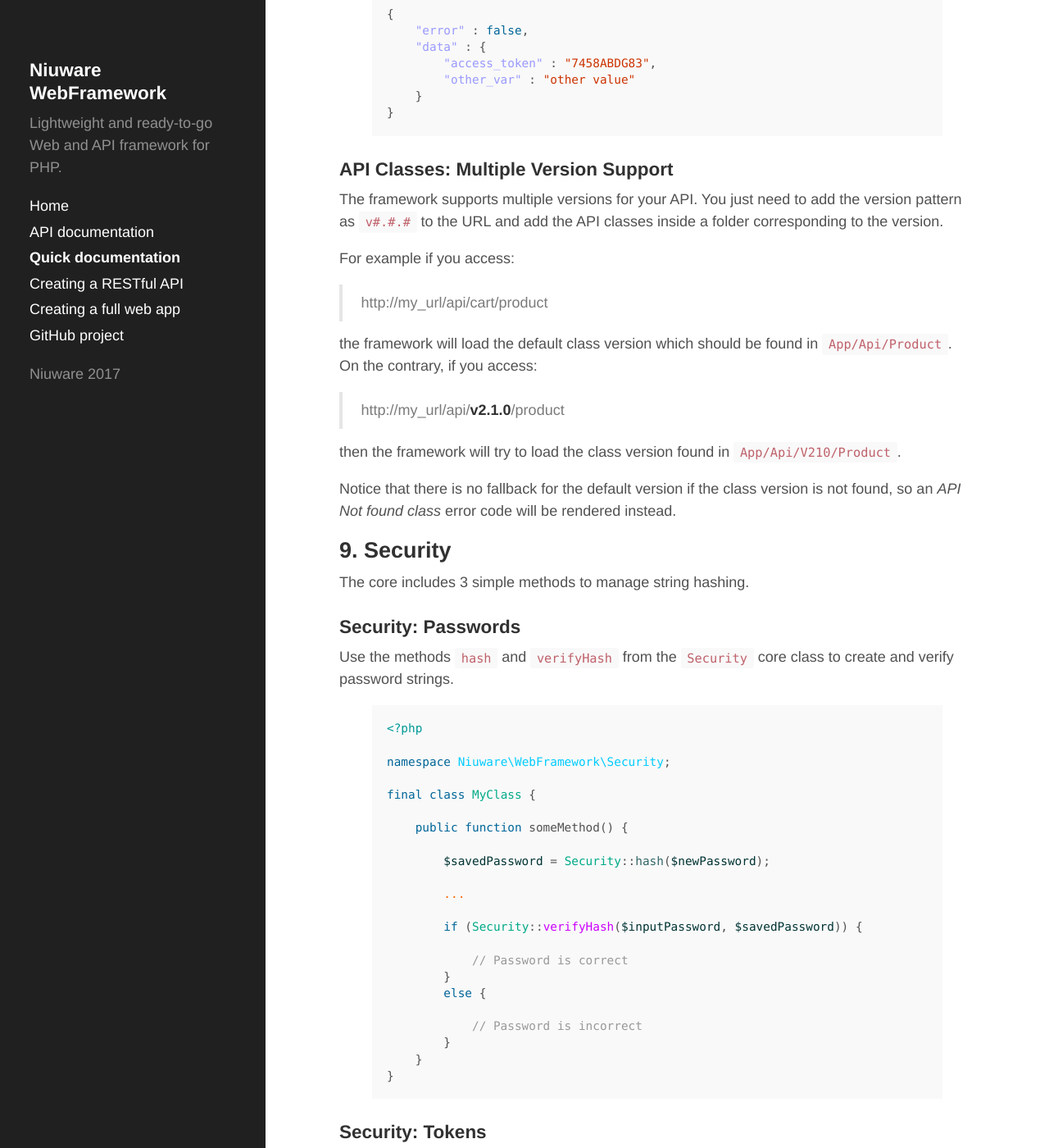
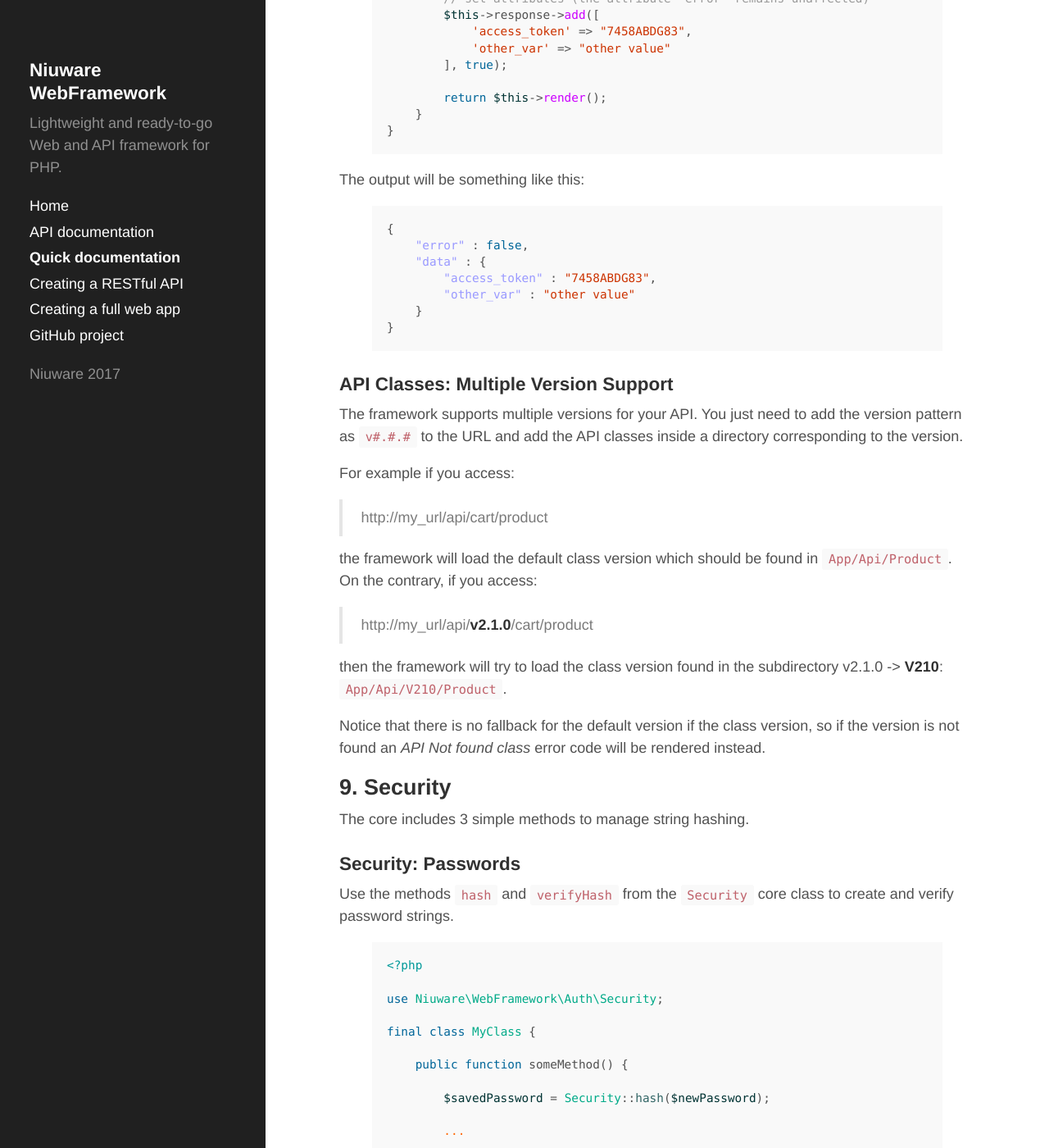
Before and after one commit to niuware/niuware.github.io, a Jekyll site: the page built from quick-docs.md, in a window 1280 px wide and 1400 px high, scrolled down 36327 px. Shown: the whole window at 82% size. Built offline with Jekyll 4.4.1, drawn with Linux system fonts in a browser that asks for light colours; some of the changed text lies outside the part shown.

Commit message:
Updated with refreshed core class paths

```diff
--- a/quick-docs.md
+++ b/quick-docs.md
@@ -99,7 +99,7 @@ The following table shows the application constants that you need to configure:
         <tr>
             <td>BASE_PATH</td>
             <td>
-                If your BASE_URL has a sub path (subfolder), write it here.<br />
+                If your BASE_URL has a sub path (subdirectory), write it here.<br />
                 For example: If BASE_URL is http://my_url.com/ then BASE_PATH should be '/'.<br />
                 If BASE_URL is http://my_url.com/<strong>sub_domain/</strong> then BASE_PATH should be <strong>sub_domain/</strong> <br />
                 <strong>Should include the trailing slash.</strong>
@@ -515,7 +515,8 @@ Now the `Cart` controller class will be called when a user access this path, but
 
 namespace App\Controllers;
 
-use Niuware\WebFramework\Controller;
+use Niuware\WebFramework\Application\Controller;
+use Niuware\WebFramework\Http\HttpRequest;
 
 final class Cart extends Controller {
 
@@ -542,7 +543,8 @@ It is easy to restrict the HTTP protocol that a Controller class can accept. For
 
 namespace App\Controllers;
 
-use Niuware\WebFramework\Controller;
+use Niuware\WebFramework\Application\Controller;
+use Niuware\WebFramework\Http\HttpRequest;
 
 final class Cart extends Controller {
 
@@ -759,7 +761,8 @@ For this is as easy as instance an object of the Controller class you want.
 
 namespace App\Controllers;
 
-use Niuware\WebFramework\Controller;
+use Niuware\WebFramework\Application\Controller;
+use Niuware\WebFramework\Http\HttpRequest;
 
 final class Cart extends Controller {
 
@@ -788,7 +791,8 @@ If you want to redirect the browser, call the `render` method with the name of t
 
 namespace App\Controllers;
 
-use Niuware\WebFramework\Controller;
+use Niuware\WebFramework\Application\Controller;
+use Niuware\WebFramework\Http\HttpRequest;
 
 final class Cart extends Controller {
 
@@ -812,8 +816,9 @@ A Controller can also render a JSON response (like an API class) instead of a vi
 
 namespace App\Controllers;
 
-use Niuware\WebFramework\Controller;
-use Niuware\WebFramework\Response;
+use Niuware\WebFramework\Application\Controller;
+use Niuware\WebFramework\Http\HttpRequest;
+use Niuware\WebFramework\Http\Response;
 
 final class Cart extends Controller {
 
@@ -922,7 +927,8 @@ we can simply call the `render` method as this:
 
 namespace App\Controllers;
 
-use Niuware\WebFramework\Controller;
+use Niuware\WebFramework\Application\Controller;
+use Niuware\WebFramework\Http\HttpRequest;
 
 final class Cart extends Controller {
 
@@ -1290,8 +1296,9 @@ The Niuware WebFramework comes with a default configuration for auto logging a u
 
 namespace App\Controllers;
 
-use Niuware\WebFramework\Controller;
-use Niuware\WebFramework\Auth;
+use Niuware\WebFramework\Application\Controller;
+use Niuware\WebFramework\Http\HttpRequest;
+use Niuware\WebFramework\Auth\Auth;
 
 final class Login extends Controller {
 
@@ -1316,8 +1323,9 @@ You can implement the authentication in any controller you want by using the `Au
 
 namespace App\Controllers;
 
-use Niuware\WebFramework\Controller;
-use Niuware\WebFramework\Auth;
+use Niuware\WebFramework\Application\Controller;
+use Niuware\WebFramework\Http\HttpRequest;
+use Niuware\WebFramework\Auth\Auth;
 
 final class MyController extends Controller {
 
@@ -1344,8 +1352,9 @@ To verify if a user has logged in to your Web application use the following meth
 
 namespace App\Controllers;
 
-use Niuware\WebFramework\Controller;
-use Niuware\WebFramework\Auth;
+use Niuware\WebFramework\Application\Controller;
+use Niuware\WebFramework\Http\HttpRequest;
+use Niuware\WebFramework\Auth\Auth;
 
 final class MyController extends Controller {
 
@@ -1381,8 +1390,9 @@ For adding and removing values to the current session, the `Auth` class contains
 
 namespace App\Controllers;
 
-use Niuware\WebFramework\Controller;
-use Niuware\WebFramework\Auth;
+use Niuware\WebFramework\Application\Controller;
+use Niuware\WebFramework\Http\HttpRequest;
+use Niuware\WebFramework\Auth\Auth;
 
 final class MyController extends Controller {
 
@@ -1430,8 +1440,9 @@ You can easily destroy all custom values using the Auth class method `destroy`.
 
 namespace App\Controllers;
 
-use Niuware\WebFramework\Controller;
-use Niuware\WebFramework\Auth;
+use Niuware\WebFramework\Application\Controller;
+use Niuware\WebFramework\Http\HttpRequest;
+use Niuware\WebFramework\Auth\Auth;
 
 final class MyController extends Controller {
 
@@ -1492,8 +1503,9 @@ Then you can access them in `Controller` classes as follows:
 
 namespace App\Controllers;
 
-use Niuware\WebFramework\Controller;
-use Niuware\WebFramework\Helper;
+use Niuware\WebFramework\Application\Controller;
+use Niuware\WebFramework\Http\HttpRequest;
+use Niuware\WebFramework\Application\Helper;
 
 final class MyController extends Controller {
 
@@ -1544,7 +1556,8 @@ When you want to access your custom class remember to use the namespace `App\Hel
 
 namespace App\Controllers;
 
-use Niuware\WebFramework\Controller;
+use Niuware\WebFramework\Application\Controller;
+use Niuware\WebFramework\Http\HttpRequest;
 use App\Helpers;
 
 final class MyController extends Controller {
@@ -1842,7 +1855,7 @@ The output will be something like this:
 <a name="api-multiple"></a>
 ### API Classes: Multiple Version Support
 
-The framework supports multiple versions for your API. You just need to add the version pattern as `v#.#.#` to the URL and add the API classes inside a folder corresponding to the version.
+The framework supports multiple versions for your API. You just need to add the version pattern as `v#.#.#` to the URL and add the API classes inside a directory corresponding to the version.
 
 For example if you access:
 
@@ -1850,11 +1863,11 @@ For example if you access:
 
 the framework will load the default class version which should be found in `App/Api/Product`. On the contrary, if you access:
 
-> http://my_url/api/**v2.1.0**/product
-
-then the framework will try to load the class version found in `App/Api/V210/Product`.
-
-Notice that there is no fallback for the default version if the class version is not found, so an *API Not found class* error code will be rendered instead.
+> http://my_url/api/**v2.1.0**/cart/product
+
+then the framework will try to load the class version found in the subdirectory v2.1.0 -> **V210**: `App/Api/V210/Product`.
+
+Notice that there is no fallback for the default version if the class version, so if the version is not found an *API Not found class* error code will be rendered instead.
 
 <a name="security"></a>
 ## 9. Security
@@ -1869,7 +1882,7 @@ Use the methods `hash` and `verifyHash` from the `Security` core class to create
 {% highlight php %}
 <?php
 
-namespace Niuware\WebFramework\Security;
+use Niuware\WebFramework\Auth\Security;
 
 final class MyClass {
 
@@ -1900,7 +1913,7 @@ Use the method `generateToken` from the `Security` core class to generate securi
 {% highlight php %}
 <?php
 
-namespace Niuware\WebFramework\Security;
+use Niuware\WebFramework\Auth\Security;
 
 final class MyClass {
 
@@ -1959,8 +1972,9 @@ If you want to implement the check manually in your controller you can either us
 
 namespace App\Controllers;
 
-use Niuware\WebFramework\Controller;
-use Niuware\WebFramework\Security;
+use Niuware\WebFramework\Application\Controller;
+use Niuware\WebFramework\Http\HttpRequest;
+use Niuware\WebFramework\Auth\Security;
 
 final class MyController extends Controller {
 
@@ -1983,8 +1997,9 @@ or use the `verifyCsrfToken` method of the `Security` core class where you can p
 
 namespace App\Controllers;
 
-use Niuware\WebFramework\Controller;
-use Niuware\WebFramework\Security;
+use Niuware\WebFramework\Application\Controller;
+use Niuware\WebFramework\Http\HttpRequest;
+use Niuware\WebFramework\Auth\Security;
 
 final class MyController extends Controller {
 
@@ -2063,8 +2078,9 @@ Controller:
 
 namespace App\Controllers;
 
-use Niuware\WebFramework\Controller;
-use Niuware\WebFramework\Security;
+use Niuware\WebFramework\Application\Controller;
+use Niuware\WebFramework\Http\HttpRequest;
+use Niuware\WebFramework\Auth\Security;
 
 final class MyController extends Controller {
 
@@ -2126,7 +2142,8 @@ The return value for the `save` method is an `Niuware\WebFramework\File` object,
 
 namespace App\Controllers;
 
-use Niuware\WebFramework\Controller;
+use Niuware\WebFramework\Application\Controller;
+use Niuware\WebFramework\Http\HttpRequest;
 
 final class MyController extends Controller {
 
@@ -2230,14 +2247,14 @@ Terminal mode:
 Web mode:
 > http://my_url/console/migrations/create
 
-This will create a new migration class in the `App/Migrations/Migrations` folder as `MigrationVersion_vTimestamp.php`. Notice the MigrationVersion part of the file as you can use this number for targetting commands suchs as migrate and rollback. For example:
+This will create a new migration class in the `App/Migrations/Migrations` directory as `MigrationVersion_vTimestamp.php`. Notice the MigrationVersion part of the file as you can use this number for targetting commands suchs as migrate and rollback. For example:
 
 {% highlight php %}
 [App/Migrations/20170605063432_v1496644472.php]
 
 <?php
 
-use Niuware\WebFramework\Migration;
+use Niuware\WebFramework\Database\Migration;
 use Illuminate\Database\Schema\Blueprint;
 
 class V1496644472 extends Migration
@@ -2354,7 +2371,7 @@ Terminal mode:
 Web mode:
 > http//my_url/console/migrations/seedcreate/NameOfSeedClass
 
-This will create a new seeding class in the `App/Migrations/Seeds` folder. For example:
+This will create a new seeding class in the `App/Migrations/Seeds` directory. For example:
 
 {% highlight php %}
 
```
Also changed, not shown: other parts of quick-docs.md (+19 -19 lines).
